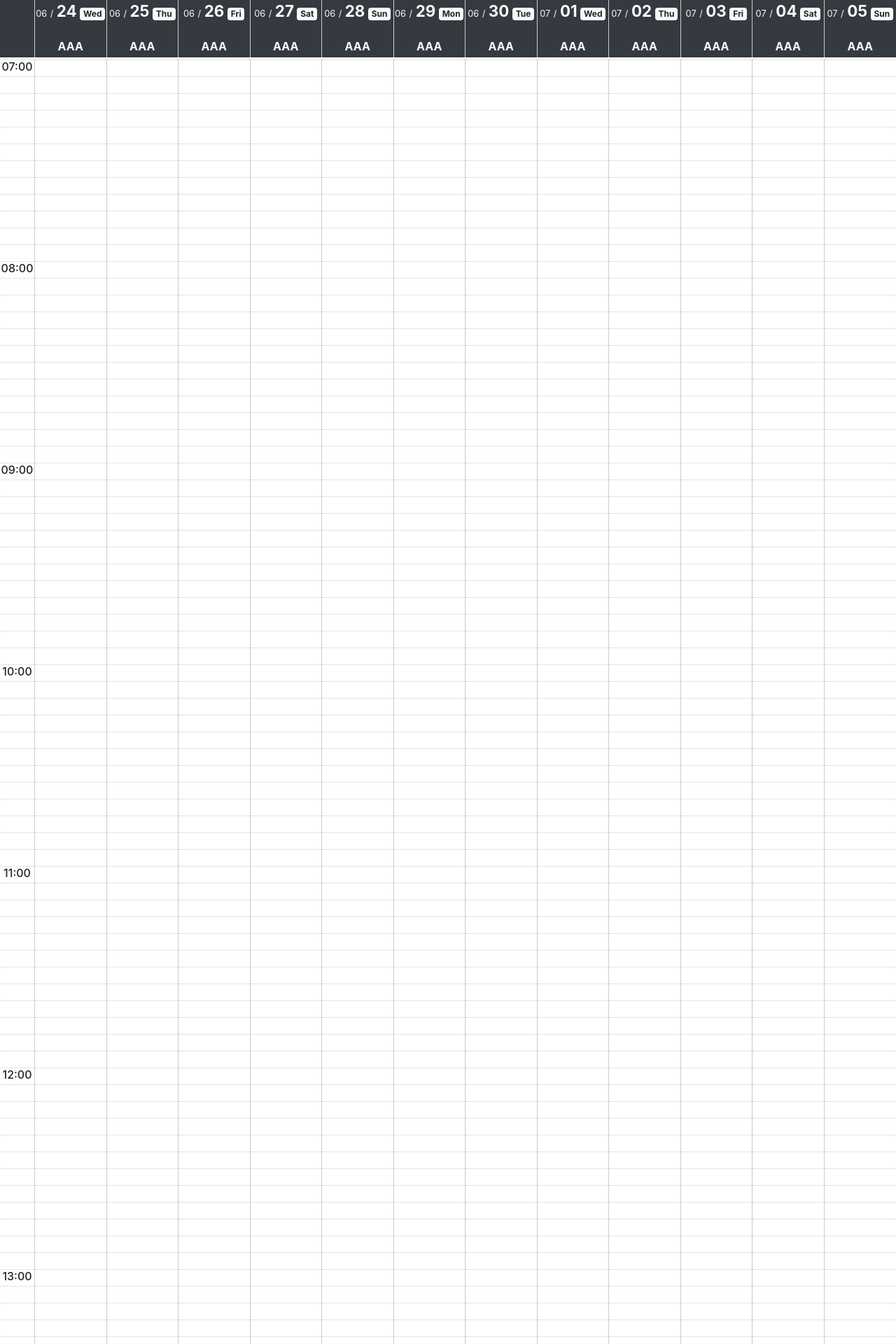
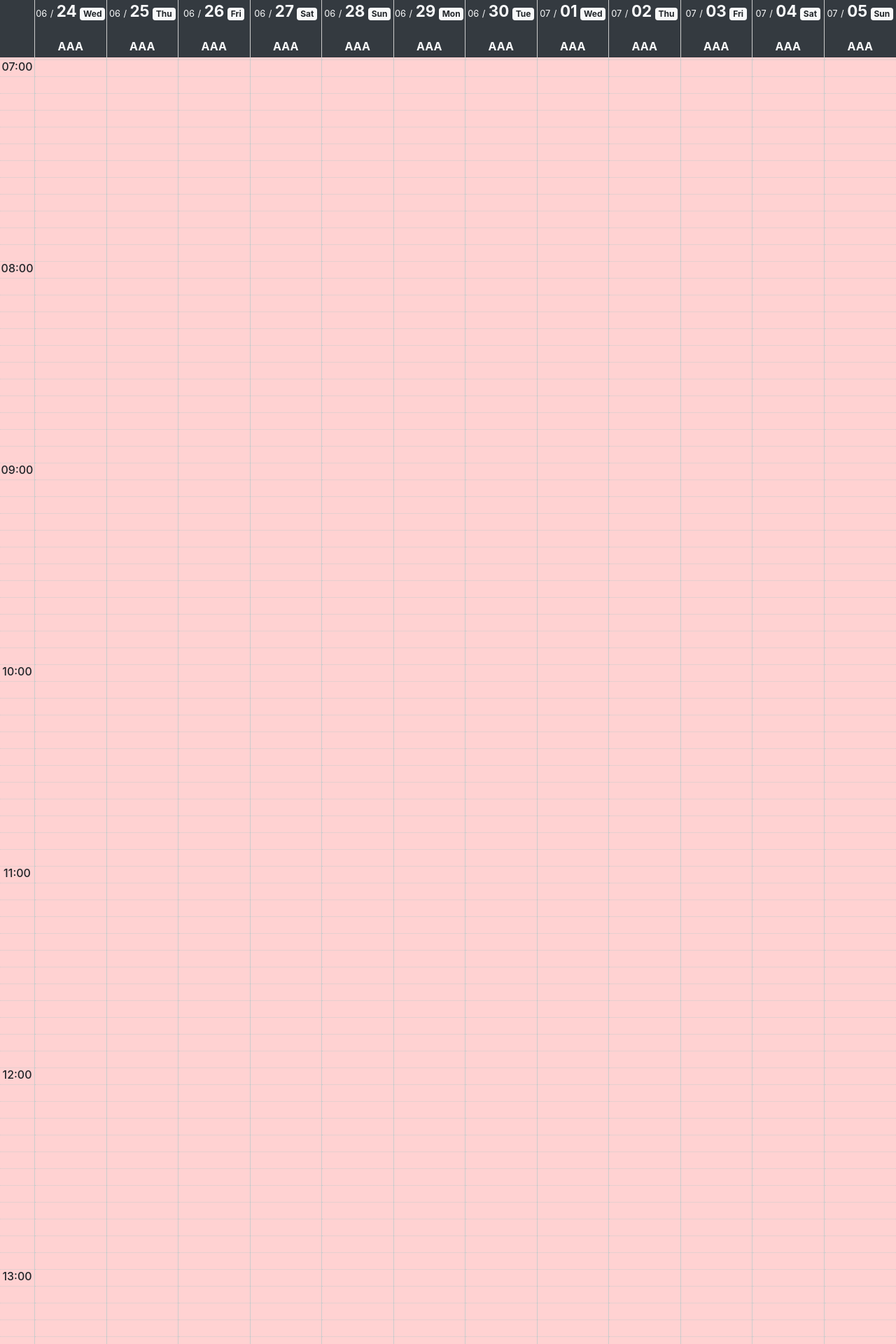
Before and after one commit to mtomohiro/Django-x-Vue, a Django app: page /dq/grid/ in a window 1280 px wide. Shown: the top 1920 px of the page at 70% size. Run offline with Django 3.2, Linux system fonts and the light colour scheme; some libraries are stand-ins or nearby versions.

Commit message:
frontデザインが少し進んだ

```diff
--- a/QubeWeb/dq/static/dq/css/grid2.css
+++ b/QubeWeb/dq/static/dq/css/grid2.css
@@ -2,13 +2,24 @@
     display: grid;
     text-align: center;
 }
-.q-grid-container-back {
+.q-grid-container-back,
+.q-grid-container-front{
+    overflow-x: hidden;
+}
+
+.q-grid-container-back{
     position: absolute;
     top: 0;
     left: 0;
     right: 0;
 
-    overflow-x: hidden;
+    z-index: 10;
+}
+.q-grid-container-front{
+    z-index: 15;
+}
+.q-grid-container-front .q-apo-col{
+    background-color: rgba(255, 106, 106, 0.3);
 }
 
 /* 動的生成 */
@@ -65,4 +76,5 @@
     font-size: 0.8em;
     text-align: left;
     padding-left: 4px;
+    z-index: 20;
 }
--- a/QubeWeb/dq/templates/dq/grid2.html
+++ b/QubeWeb/dq/templates/dq/grid2.html
@@ -58,10 +58,23 @@
         {% endfor %}
     </div>
 </div>
+<div class="card border-primary mb-3" style="max-width: 18rem;">
+    <div class="card-header">Header</div>
+    <div class="card-body text-primary">
+      <h5 class="card-title">Primary card title</h5>
+      <p class="card-text">Some quick example text to build on the card title and make up the bulk of the card's content.</p>
+    </div>
+</div>
+
 {% endblock content %}
 
 {% block extra_js %}
 <script>
+const backgroundGrid = document.querySelector(".q-grid.q-grid-container-back")
+let height = backgroundGrid.getBoundingClientRect().height
+const frontGrid = document.querySelector(".q-grid.q-grid-container-front")
+frontGrid.style.height = height + 'px';
+
 const apoGrids = document.querySelectorAll(".q-grid.q-apo-main,.q-grid.q-apo-header,.q-grid-operation");
 const apoData = document.querySelector(".q-data");
 const dataColumns = apoData.dataset.columns;
@@ -98,6 +111,7 @@ cells.forEach(cell => {
         element.style.top = top + 'px';
         element.style.height = height + 'px';
         gridColumn.appendChild(element)
+
     });
 
     const bgColor = "bg-light"
```
